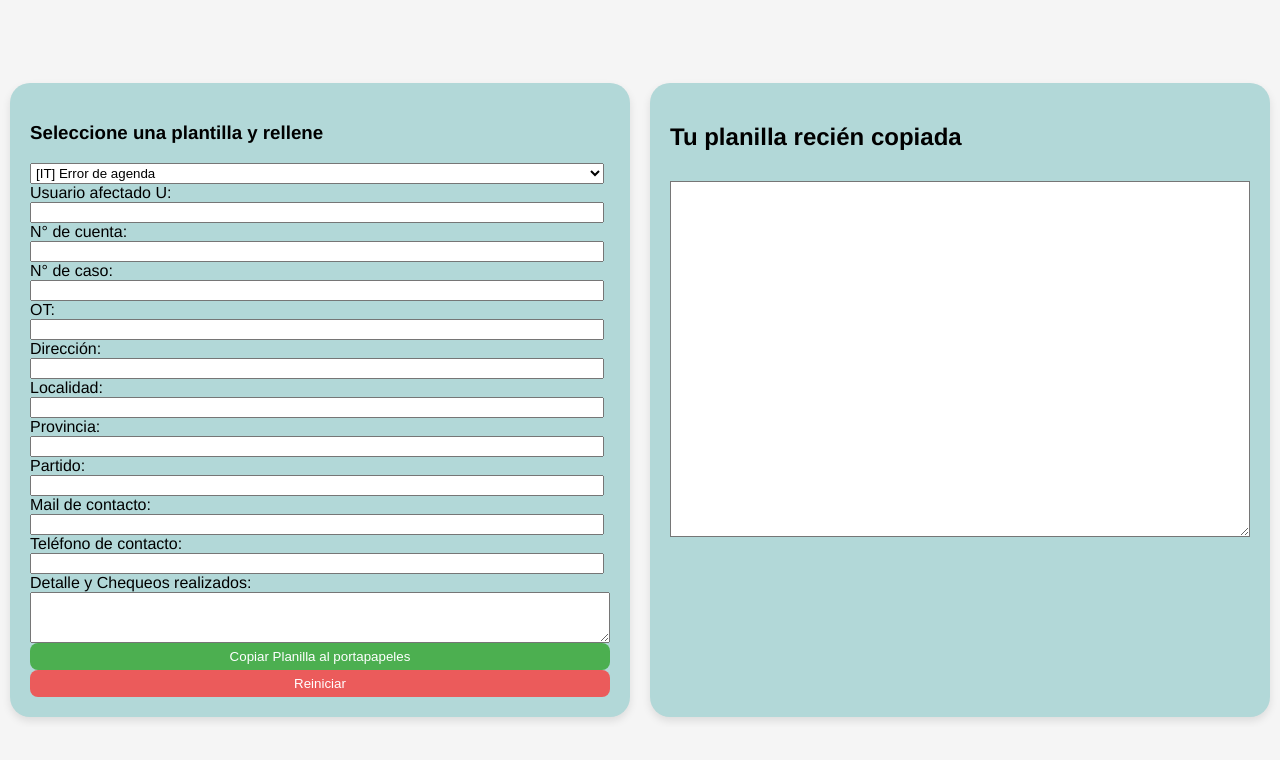
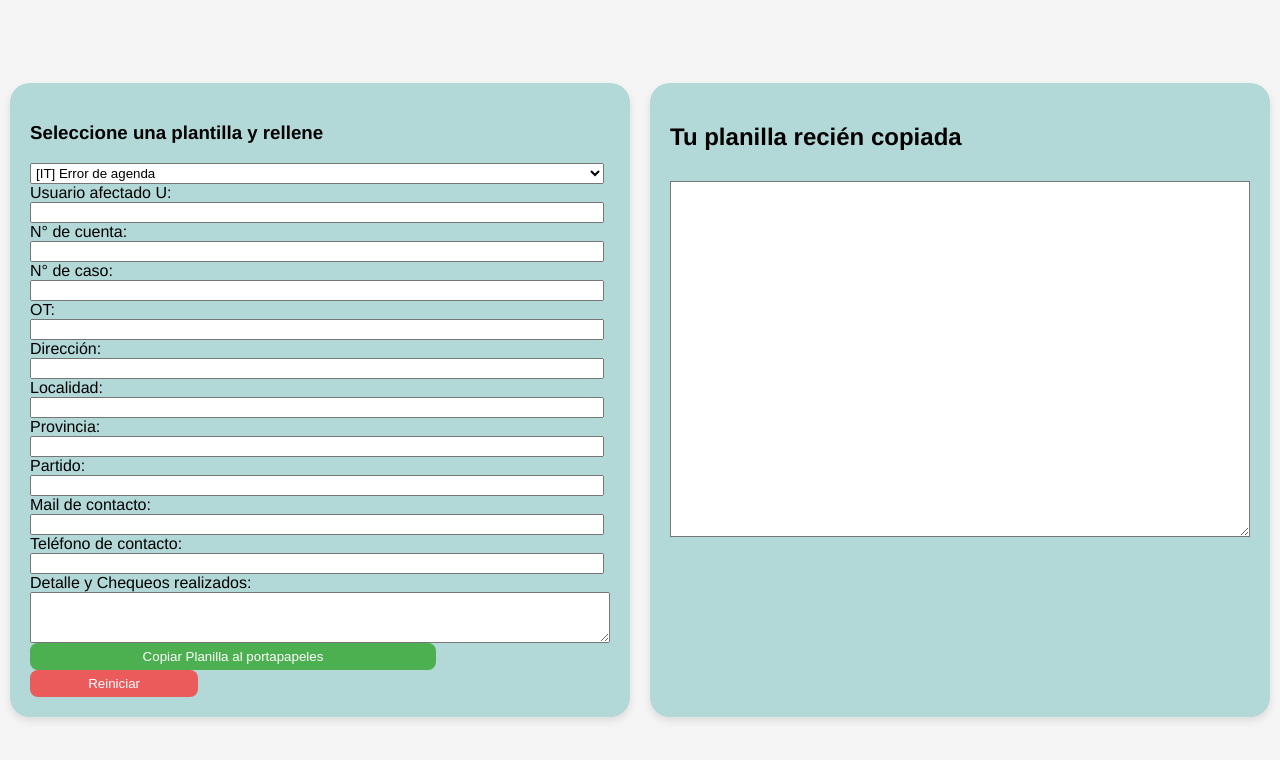
Before and after one commit to eliasggs/eliasggs.github.io, a plain HTML site: page tools/planillas_escalamiento_v2.html in a window 1280 px wide. Drawn offline with Linux system fonts and the light colour scheme.

Commit message:
cambios de estilo

```diff
--- a/tools/planilla_styles.css
+++ b/tools/planilla_styles.css
@@ -69,6 +69,7 @@
       color: white;
       padding: 6px;
       border: none;
+      width: 70%;
       border-radius: 8px;
       cursor: pointer;
       display: inline-block;
@@ -76,6 +77,7 @@
 
     .reset-button {
       background-color: rgb(235, 91, 91);
+      width: 29%;
     }
 
     button:hover {
```
